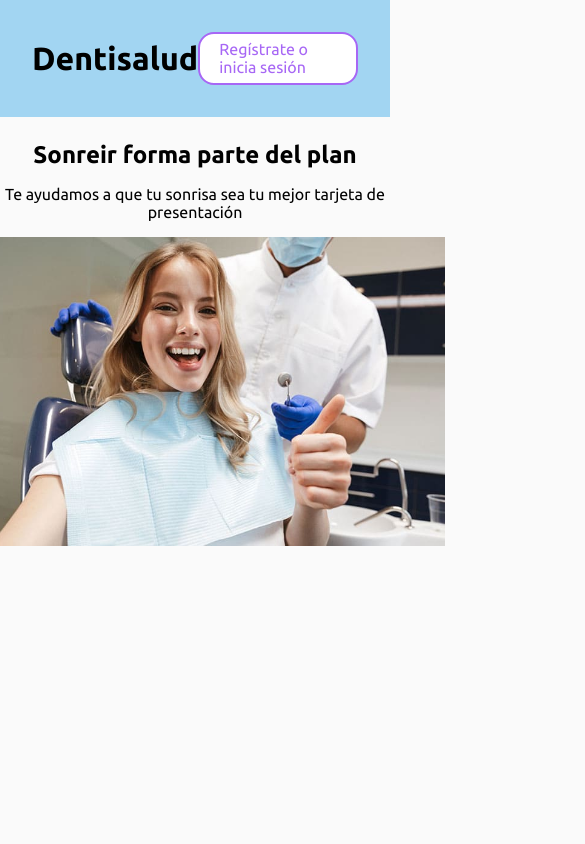
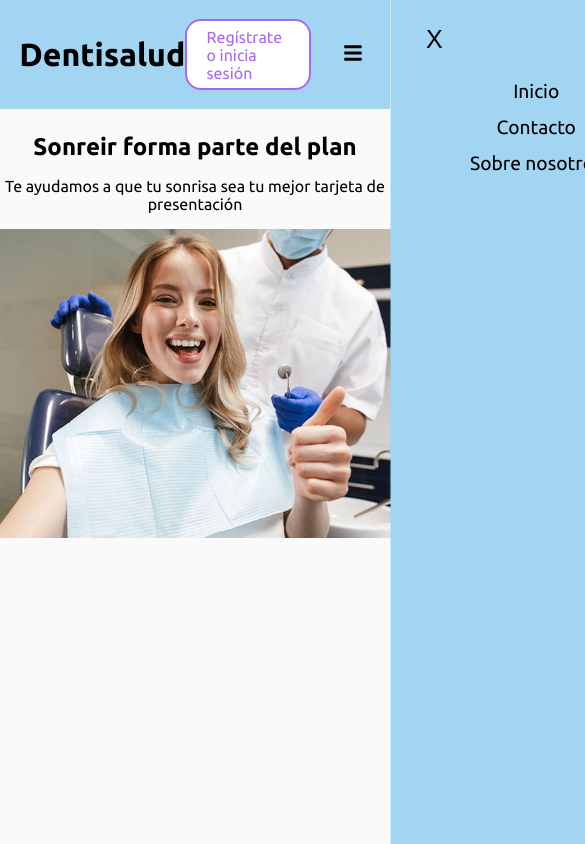
Before and after one commit to Edkiri/dental-react-ui, a React (Vite) app: page / in a window 390 px wide. Shown: the top 844 px of the page, 585 px wide, since content can reach past the window. Built offline with nearby package versions, Linux system fonts and the light colour scheme.

Commit message:
feat: create header navbar

```diff
--- a/src/App.jsx
+++ b/src/App.jsx
@@ -2,7 +2,7 @@ import { Route, Routes } from 'react-router-dom';
 
 import { AuthProvider } from './auth/AuthContext';
 
-import Header from './components/Header';
+import { Header } from './components/Header';
 
 import Home from './pages/Home';
 import Signup from './pages/Signup';
--- a/src/components/Header/Header.css
+++ b/src/components/Header/Header.css
@@ -1,56 +1,11 @@
 header {
-  padding: 2rem;
+  padding: 1.2rem;
   background-color: var(--primary-color);
   display: flex;
   justify-content: space-between;
   align-items: center;
 }
-.profile-dropdown-button {
+.header-right {
   display: flex;
-  align-items: center;
-  border: none;
-  background-color: transparent;
-  cursor: pointer;
-  font-size: 1.2rem;
-  gap: 0.2rem;
+  gap: 1.5rem;
 }
-.profile-dropdown-button .dropdown-icon {
-  transition: transform 0.3s ease;
-}
-.profile-dropdown-button .dropdown-icon.active {
-  transform: rotate(180deg);
-}
-.profile-container {
-  position: absolute;
-  right: 0;
-  bottom: -95px;
-  display: flex;
-  flex-direction: column;
-  align-items: center;
-  gap: 0.5rem;
-  width: 200px;
-  background-color: var(--white-color);
-  padding: 1rem;
-  background-color: var(--primary-dark-color);
-  border-radius: 8px;
-}
-.profile-container button {
-  background-color: transparent;
-  border: none;
-  cursor: pointer;
-  font-size: 1.2rem;
-}
-.drop-down {
-  position: relative;
-  display: block;
-  right: 0;
-}
-.logout-button {
-  color: var(--error-color);
-  border: none;
-  background-color: transparent;
-  margin-top: 0.6rem;
-  cursor: pointer;
-  font-weight: 700;
-  font-size: 0.8rem;
-}
--- /dev/null
+++ b/src/components/Header/Header.jsx
@@ -0,0 +1,19 @@
+import { Link } from 'react-router-dom';
+
+import Navbar from './components/Navbar/Navbar';
+import { HeaderProfile } from './components/HeaderProfile/';
+import './Header.css';
+
+export function Header() {
+  return (
+    <header>
+      <Link to="/">
+        <h1>Dentisalud</h1>
+      </Link>
+      <div className="header-right">
+        <HeaderProfile />
+        <Navbar />
+      </div>
+    </header>
+  );
+}
--- /dev/null
+++ b/src/components/Header/components/HeaderProfile/HeaderProfile.css
@@ -0,0 +1,49 @@
+.profile-dropdown-button {
+  display: flex;
+  align-items: center;
+  border: none;
+  background-color: transparent;
+  cursor: pointer;
+  font-size: 1.2rem;
+  gap: 0.2rem;
+}
+.profile-dropdown-button .dropdown-icon {
+  transition: transform 0.3s ease;
+}
+.profile-dropdown-button .dropdown-icon.active {
+  transform: rotate(180deg);
+}
+.profile-menu {
+  position: absolute;
+  right: 0;
+  bottom: -95px;
+  display: flex;
+  flex-direction: column;
+  align-items: center;
+  gap: 0.5rem;
+  width: 200px;
+  background-color: var(--white-color);
+  padding: 1rem;
+  background-color: var(--primary-dark-color);
+  border-radius: 8px;
+}
+.profile-menu button {
+  background-color: transparent;
+  border: none;
+  cursor: pointer;
+  font-size: 1.2rem;
+}
+.drop-down {
+  position: relative;
+  display: block;
+  right: 0;
+}
+.logout-button {
+  color: var(--error-color);
+  border: none;
+  background-color: transparent;
+  margin-top: 0.6rem;
+  cursor: pointer;
+  font-weight: 700;
+  font-size: 0.8rem;
+}
--- /dev/null
+++ b/src/components/Header/components/HeaderProfile/HeaderProfile.jsx
@@ -0,0 +1,45 @@
+import { useState, useContext } from 'react';
+import { Link } from 'react-router-dom';
+import { FaAngleDown } from 'react-icons/fa';
+
+import HeaderProfileMenu from './HeaderProfileMenu';
+import AuthContext from '../../../../auth/AuthContext';
+import './HeaderProfile.css';
+
+export function HeaderProfile() {
+  const { user } = useContext(AuthContext);
+  const [dropDown, setDropDown] = useState(false);
+
+  const hideDropDown = () => setDropDown(false);
+
+  return (
+    <>
+      {user ? (
+        <>
+          {user.onBoarded ? (
+            <div className="drop-down">
+              {dropDown && <HeaderProfileMenu hideDropDown={hideDropDown} />}
+              <button
+                className="profile-dropdown-button"
+                onClick={() => setDropDown(!dropDown)}
+              >
+                <p>{user.profile.firstName}</p>
+                <FaAngleDown
+                  className={`dropdown-icon ${dropDown && 'active'}`}
+                />
+              </button>
+            </div>
+          ) : (
+            <Link className="d-button" to="/profile">
+              Completa tu perfil
+            </Link>
+          )}
+        </>
+      ) : (
+        <Link className="d-button" to="/signup">
+          Regístrate o inicia sesión
+        </Link>
+      )}
+    </>
+  );
+}
--- /dev/null
+++ b/src/components/Header/components/HeaderProfile/HeaderProfileMenu.jsx
@@ -0,0 +1,37 @@
+import { useContext, useRef } from 'react';
+import { useNavigate } from 'react-router-dom';
+
+import AuthContext from '../../../../auth/AuthContext';
+import useOnClickOutside from '../../../../hooks/useOnClickOutside';
+
+export default function HeaderProfileMenu({ hideDropDown }) {
+  const { logout } = useContext(AuthContext);
+
+  const userMenuRef = useRef(null);
+  useOnClickOutside(userMenuRef, hideDropDown);
+
+  const navigate = useNavigate();
+
+  const handleGoToProfile = () => {
+    hideDropDown();
+    navigate('/profile');
+  };
+
+  const handleLogout = () => {
+    hideDropDown();
+    logout();
+  };
+
+  return (
+    <ul ref={userMenuRef} className="profile-menu">
+      <li>
+        <button onClick={handleGoToProfile}>Ver perfil</button>
+      </li>
+      <li>
+        <button className="logout-button" onClick={handleLogout}>
+          Cerrar sesión
+        </button>
+      </li>
+    </ul>
+  );
+}
--- /dev/null
+++ b/src/components/Header/components/HeaderProfile/index.jsx
@@ -0,0 +1 @@
+export { HeaderProfile } from './HeaderProfile';
--- a/src/components/Header/components/HeaderUserProfile.jsx
+++ /dev/null
@@ -1,33 +0,0 @@
-import { useContext, useRef } from 'react';
-import { useNavigate } from 'react-router-dom';
-
-import AuthContext from '../../../auth/AuthContext';
-import useOnClickOutside from '../../../hooks/useOnClickOutside';
-
-export default function HeaderUserProfile({ hideDropDown }) {
-  const { logout } = useContext(AuthContext);
-
-  const userMenuRef = useRef(null);
-  useOnClickOutside(userMenuRef, hideDropDown);
-
-  const navigate = useNavigate();
-
-  const handleGoToProfile = () => {
-    hideDropDown();
-    navigate('/profile');
-  };
-
-  const handleLogout = () => {
-    hideDropDown();
-    logout();
-  };
-
-  return (
-    <div ref={userMenuRef} className="profile-container">
-      <button onClick={handleGoToProfile}>Ver perfil</button>
-      <button className="logout-button" onClick={handleLogout}>
-        Cerrar sesión
-      </button>
-    </div>
-  );
-}
--- /dev/null
+++ b/src/components/Header/components/Navbar/Navbar.css
@@ -0,0 +1,52 @@
+.menu-list {
+  display: flex;
+  align-items: center;
+  gap: 0.8rem;
+  font-size: 1.2rem;
+}
+.menu-ham-button {
+  display: none;
+  padding: 0.5rem;
+  cursor: pointer;
+  border: none;
+  background-color: transparent;
+  z-index: 2;
+}
+.menu-ham-button > svg {
+  width: 20px;
+  height: 20px;
+}
+.close-menu-button {
+  position: absolute;
+  top: 9px;
+  left: 20px;
+  font-size: 25px;
+  padding: 1rem;
+  border: none;
+  background-color: transparent;
+  cursor: pointer;
+}
+@media (max-width: 768px) {
+  .menu-ham-button {
+    display: block;
+  }
+  .menu-list {
+    display: flex;
+    flex-direction: column;
+    position: absolute;
+    right: 0;
+    width: 75%;
+    padding-top: 5rem;
+    top: 0;
+    bottom: 0;
+    background-color: var(--primary-color);
+    color: white;
+    transition: transform 0.3s;
+  }
+  .menu-list.open {
+    transform: translateX(0%);
+  }
+  .menu-list.closed {
+    transform: translateX(100%);
+  }
+}
--- /dev/null
+++ b/src/components/Header/components/Navbar/Navbar.jsx
@@ -0,0 +1,37 @@
+import { useState, useRef } from 'react';
+import { FaBars } from 'react-icons/fa';
+
+import useOnClickOutside from '../../../../hooks/useOnClickOutside';
+import './Navbar.css';
+
+export default function Navbar() {
+  const [isOpen, setIsOpen] = useState(false);
+
+  const hideMenuList = () => setIsOpen(false);
+
+  const navbarMenuRef = useRef(null);
+  useOnClickOutside(navbarMenuRef, hideMenuList);
+
+  return (
+    <>
+      <button onClick={() => setIsOpen(!isOpen)} className="menu-ham-button">
+        <FaBars />
+      </button>
+      <ul
+        ref={navbarMenuRef}
+        className={`menu-list ${isOpen ? 'open' : 'closed'}`}
+      >
+        <li>
+          <a href="">Inicio</a>
+        </li>
+        <li>
+          <a href="">Contacto</a>
+        </li>
+        <li>
+          <a href="">Sobre nosotros</a>
+        </li>
+        <button className='close-menu-button' onClick={hideMenuList}>X</button>
+      </ul>
+    </>
+  );
+}
--- a/src/components/Header/index.jsx
+++ b/src/components/Header/index.jsx
@@ -1,48 +1 @@
-import { Link } from 'react-router-dom';
-import { useState, useContext } from 'react';
-import { FaAngleDown } from 'react-icons/fa';
-
-import HeaderUserProfile from './components/HeaderUserProfile';
-import AuthContext from '../../auth/AuthContext';
-import './Header.css';
-
-export default function Header() {
-  const { user } = useContext(AuthContext);
-  const [dropDown, setDropDown] = useState(false);
-
-  const hideDropDown = () => setDropDown(false);
-
-  return (
-    <header>
-      <Link to="/">
-        <h1>Dentisalud</h1>
-      </Link>
-      {user ? (
-        <>
-          {user.onBoarded ? (
-            <div className="drop-down">
-              {dropDown && <HeaderUserProfile hideDropDown={hideDropDown} />}
-              <button
-                className="profile-dropdown-button"
-                onClick={() => setDropDown(!dropDown)}
-              >
-                <p>{user.profile.firstName}</p>
-                <FaAngleDown
-                  className={`dropdown-icon ${dropDown && 'active'}`}
-                />
-              </button>
-            </div>
-          ) : (
-            <Link className="d-button" to="/profile">
-              Completa tu perfil
-            </Link>
-          )}
-        </>
-      ) : (
-        <Link className="d-button" to="/signup">
-          Regístrate o inicia sesión
-        </Link>
-      )}
-    </header>
-  );
-}
+export { Header } from './Header';
```
